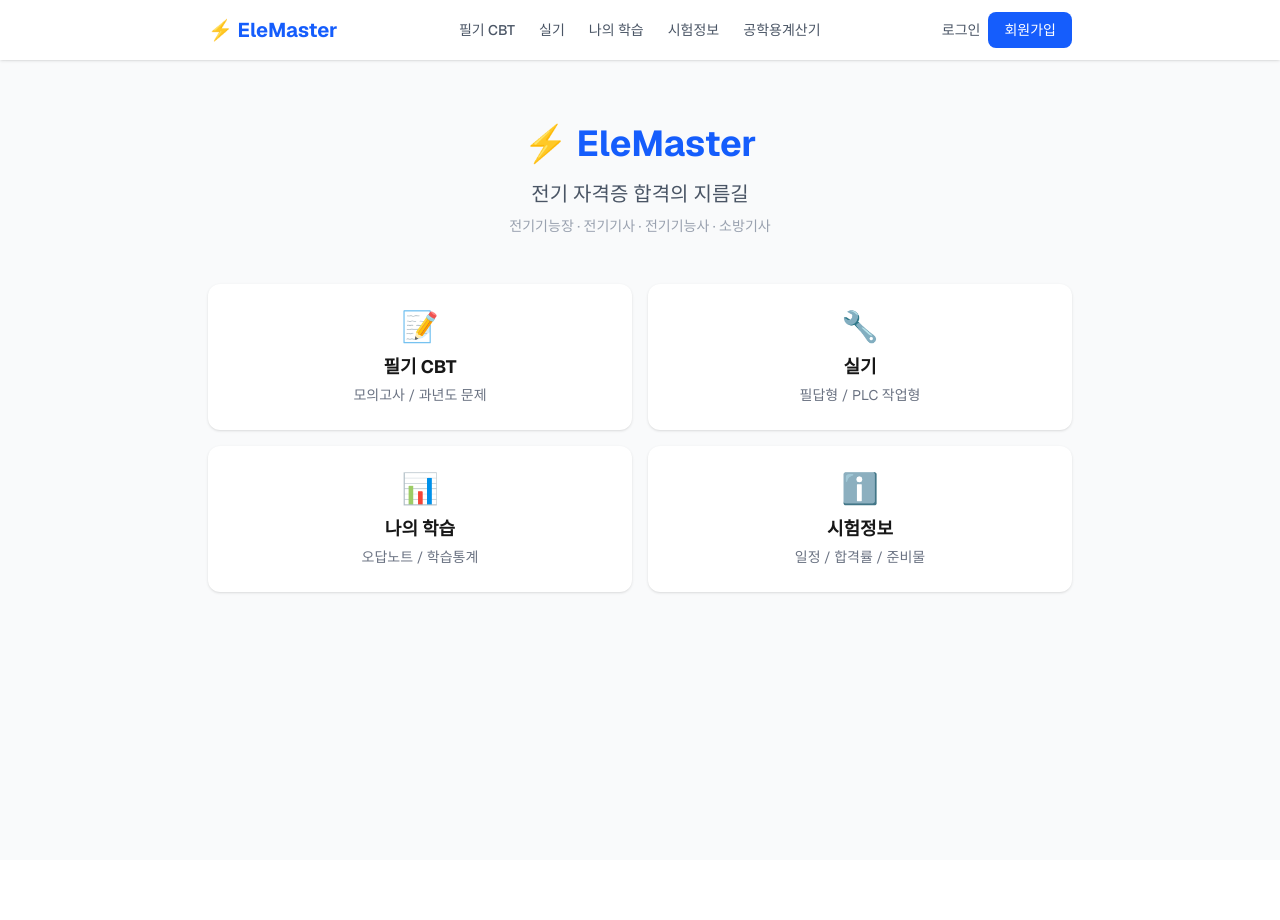
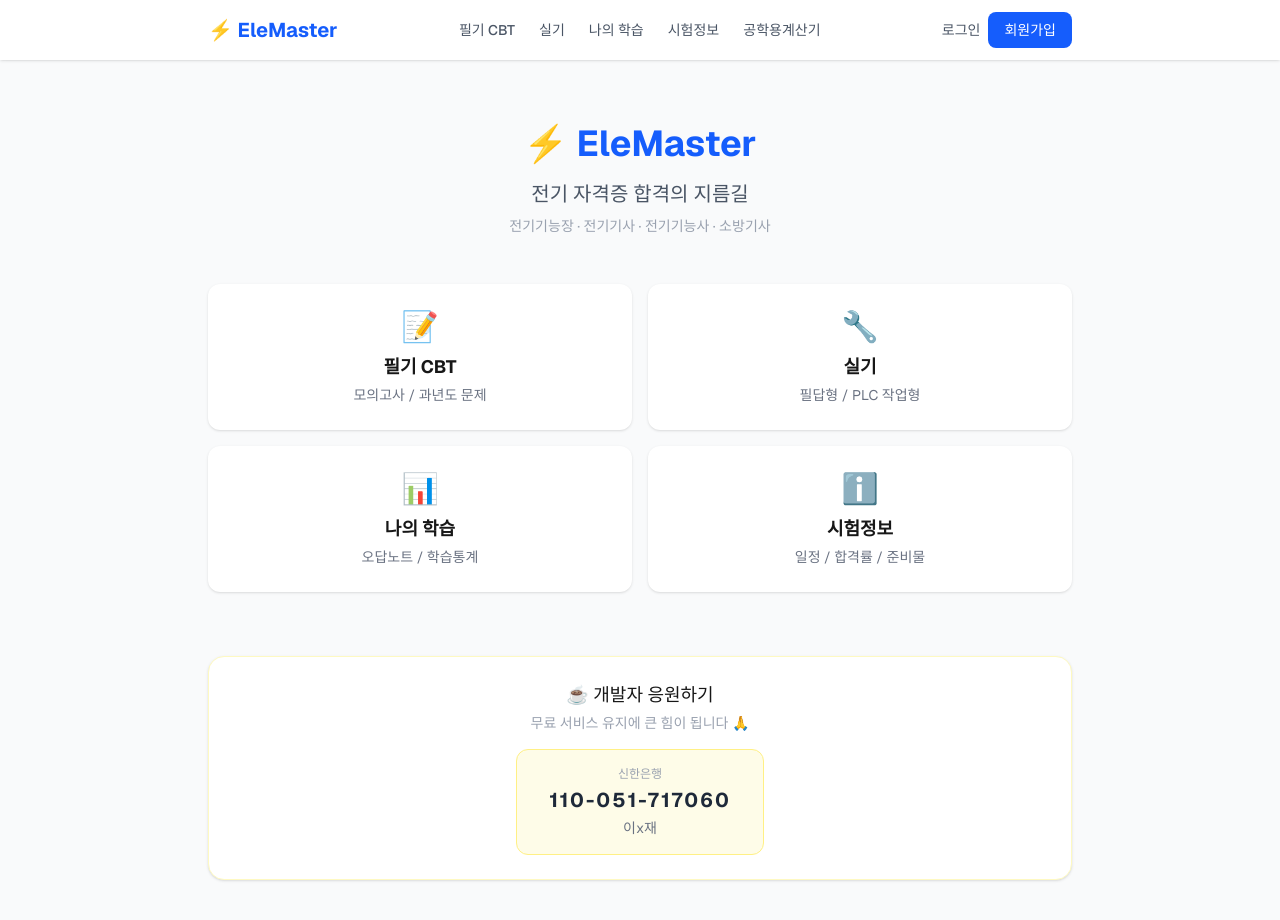
Before and after one commit to leeosan/elemaster, a Next.js app: page / in a window 1280 px wide. Shown: the top 920 px of the page. Before the commit the page ends 860 px from the top, so only its background shows below. Built offline with nearby package versions, Linux system fonts and the light colour scheme; no server answers.

Commit message:
메인화면 후원계좌 섹션 추가

```diff
--- a/src/app/page.tsx
+++ b/src/app/page.tsx
@@ -1,5 +1,4 @@
 import Link from "next/link"
-
 export default function Home() {
   return (
     <main className="min-h-screen bg-gray-50">
@@ -35,6 +34,18 @@
             <p className="text-gray-500 text-sm mt-1">일정 / 합격률 / 준비물</p>
           </Link>
         </div>
+
+        {/* 후원 섹션 */}
+        <div className="mt-16 bg-white rounded-2xl shadow p-6 text-center border border-yellow-100">
+          <p className="text-lg mb-1">☕ 개발자 응원하기</p>
+          <p className="text-sm text-gray-400 mb-4">무료 서비스 유지에 큰 힘이 됩니다 🙏</p>
+          <div className="inline-flex flex-col items-center bg-yellow-50 border border-yellow-200 rounded-xl px-8 py-4 gap-1">
+            <span className="text-xs text-gray-400">신한은행</span>
+            <span className="text-xl font-bold text-gray-800 tracking-widest">110-051-717060</span>
+            <span className="text-sm text-gray-500">이x재</span>
+          </div>
+        </div>
+
       </div>
     </main>
   )
```
